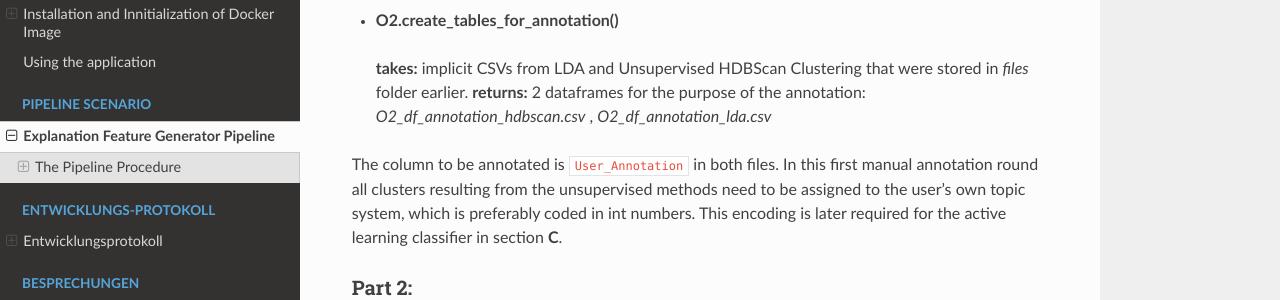
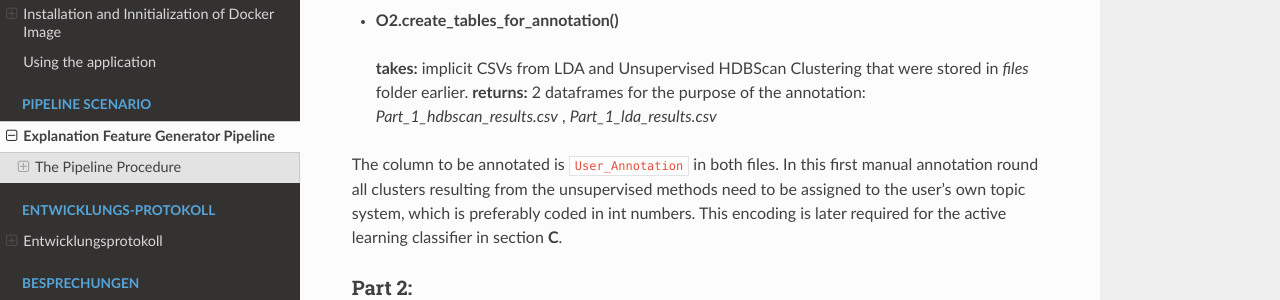
Before and after one commit to klemptner/dokumentation_feature_generator, a Sphinx documentation site: the page built from docs/source/docs/README_V1.md, in a window 1280 px wide and 900 px high, scrolled down 2914 px. Shown: the part 151-451 px from the top of the window. Built offline with Sphinx 7.4.7 and the Read the Docs theme 2.0.0, drawn with Linux system fonts in a browser that asks for light colours.

Commit message:
updated output file names

```diff
--- a/docs/source/docs/README_V1.md
+++ b/docs/source/docs/README_V1.md
@@ -78,7 +78,7 @@ This function can be used instead of `O2.create_tables_for_annotation()`. It pro
 
 - **O2.create_tables_for_annotation()**
 > **takes:** implicit CSVs from LDA and Unsupervised HDBScan Clustering that were stored in *files* folder earlier.
-> **returns:** 2 dataframes for the purpose of the annotation: *O2_df_annotation_hdbscan.csv* , *O2_df_annotation_lda.csv*
+> **returns:** 2 dataframes for the purpose of the annotation: *Part_1_hdbscan_results.csv* , *Part_1_lda_results.csv*
 
 The column to be annotated is `User_Annotation` in both files. In this first manual annotation round all clusters resulting from the unsupervised methods need to be assigned to the user's own topic system, which is preferably coded in int numbers. This encoding is later required for the active learning classifier in section **C**.
 
```
